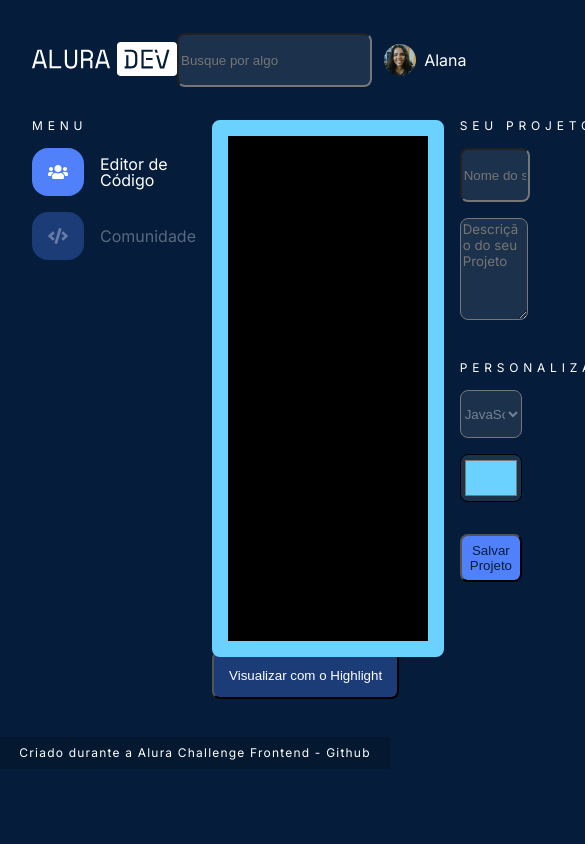
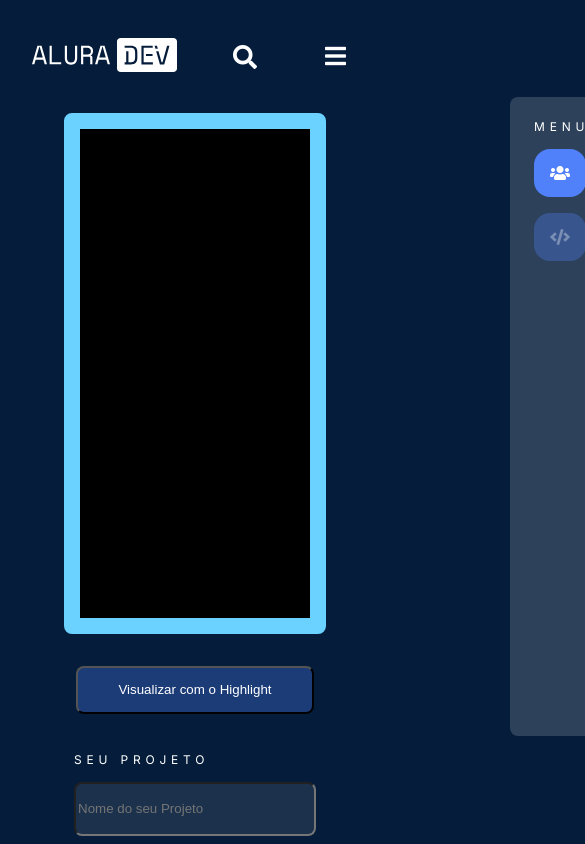
Before and after one commit to alanabacco/AluraDev-ChallengeFrontend, a plain HTML site: page index.html in a window 390 px wide. Shown: the top 844 px of the page, 585 px wide, since content can reach past the window. Drawn offline with nearby package versions, Linux system fonts and the light colour scheme.

Commit message:
adicionando menu responsivo

```diff
--- a/css/style.css
+++ b/css/style.css
@@ -43,6 +43,14 @@ input:focus, #descricao-projeto:focus, #select-ling:focus {
 #barra-busca {
     width: 48vw;
     height: 48px;
+}
+
+.fa-search {
+    display: none;
+    color: white;
+    font-size: 24px;
+    cursor: pointer;
+    padding: 12px;
 }
 
 #author, .social-author {
@@ -278,3 +286,91 @@ footer p a {
     text-decoration: none;
     color: white;
 }
+
+/* RESPONSIVE */
+.btn-check-responsive {
+    color: white;
+    font-size: 24px;
+    padding: 12px;
+    cursor: pointer;
+    display: none;
+}
+
+#check-responsive {
+    display: none;
+}
+
+@media (max-width: 960px) {
+    .btn-check-responsive {
+        display: block;
+    }
+
+    #author {
+        display: none;
+    }
+
+    main {
+        justify-content: space-evenly;
+    }
+
+    #menu {
+        position: fixed;
+        width: 206px;
+        height: 70vh;
+        background: #2D415B;
+        border-radius: 8px;
+        right: -100%;
+        transition: all .5s;
+        padding: 24px;
+    }
+
+    #nome-projeto, #descricao-projeto, #select-ling, #select-color, .btn-save {
+        width: 22vw;
+    }
+
+    #btn-highlight {
+        margin: 32px auto 40px auto;
+    }
+
+    /*#check-responsive:checked ~ .menu-responsive {
+        right: 0;
+    }*/
+}
+
+@media (max-width: 770px) {
+    #barra-busca {
+        display: none;
+    }
+
+    .fa-search {
+        display: block;
+    }
+
+    #menu {
+        margin-top: -515px;
+    }
+
+    main {
+        flex-direction: column;
+    }
+
+    #btn-highlight {
+        margin: 32px auto 40px auto;
+        width: 61vw;
+    }
+
+    #campo-editor {
+        width: 55vw;
+        padding: 8px;
+        margin-right: auto;
+        margin-left: auto;
+    }
+
+    #infos-projeto {
+        margin: auto auto 20px auto;
+    }
+
+    #nome-projeto, #descricao-projeto, #select-ling, #select-color, .btn-save {
+        width: 60vw;
+    }
+}
--- a/index.html
+++ b/index.html
@@ -23,6 +23,13 @@
         </div>
         <div>
             <input type="text" name="busca" id="barra-busca" placeholder="Busque por algo">
+            <i class="fas fa-search"></i>
+        </div>
+        <div>
+            <input type="checkbox" name="checkbox" id="check-responsive">
+            <label for="check-responsive" class="btn-check-responsive">
+                <i class="fas fa-bars"></i>
+            </label>
         </div>
         <div id="author">
             <img src="img/foto-perfil.jpg" alt="foto de perfil" id="foto-perfil">
@@ -43,7 +50,7 @@
             </a>
         </nav>
 
-        <div class="conteudo">
+        <div id="conteudo">
             <div class="codigo-wrapper">
                 <code class="preview hljs" id="campo-editor" contenteditable="true" aria-label="editor"></code>
             </div>
@@ -68,7 +75,7 @@
     </main>
 
     <footer>
-        <p>Criado durante a <a href="https://www.alura.com.br/challenges/front-end">Alura Challenge Frontend</a> - <a href="">Github</a></p>
+        <p>Criado durante a <a href="https://www.alura.com.br/challenges/front-end">Alura Challenge Frontend</a> - <a href="https://github.com/alanabacco/AluraDev-ChallengeFrontend">Github</a></p>
     </footer>
 
     <script src="js/index.js"></script>
--- a/js/index.js
+++ b/js/index.js
@@ -28,13 +28,18 @@ btnHljs.addEventListener('click', () => {
     hljs.highlightBlock(code);
 })
 
-//icone menu
-// const selectMenu = document.querySelector('.hamburguer');
-// selectMenu.addEventListener('click', function(event) {
-//     const menu = document.querySelector('.header__menu');
-//     menu.classList.toggle('active');
 
-
-//     const menuIcone = event.target;
-//     menuIcone.setAttribute('class', menuIcone.classList.contains('fa-times') ? 'fas fa-bars hamburguer' : 'fas fa-times')
-// })
+//menu-responsive
+let checkResponsive = document.getElementById('check-responsive')
+checkResponsive.addEventListener('click', () => {
+    if(checkResponsive.checked) {
+        console.log('Clicou');
+        let menu = document.getElementById('menu');
+        //menu.classList.add('menu-responsive')
+        menu.style.right = '0';
+    }
+    else {
+        //menu.classList.remove('menu-responsive');
+        menu.style.right = '-100%';
+    }
+})
```
Also changed, not shown: comunidade.html (+8 -1 lines).
